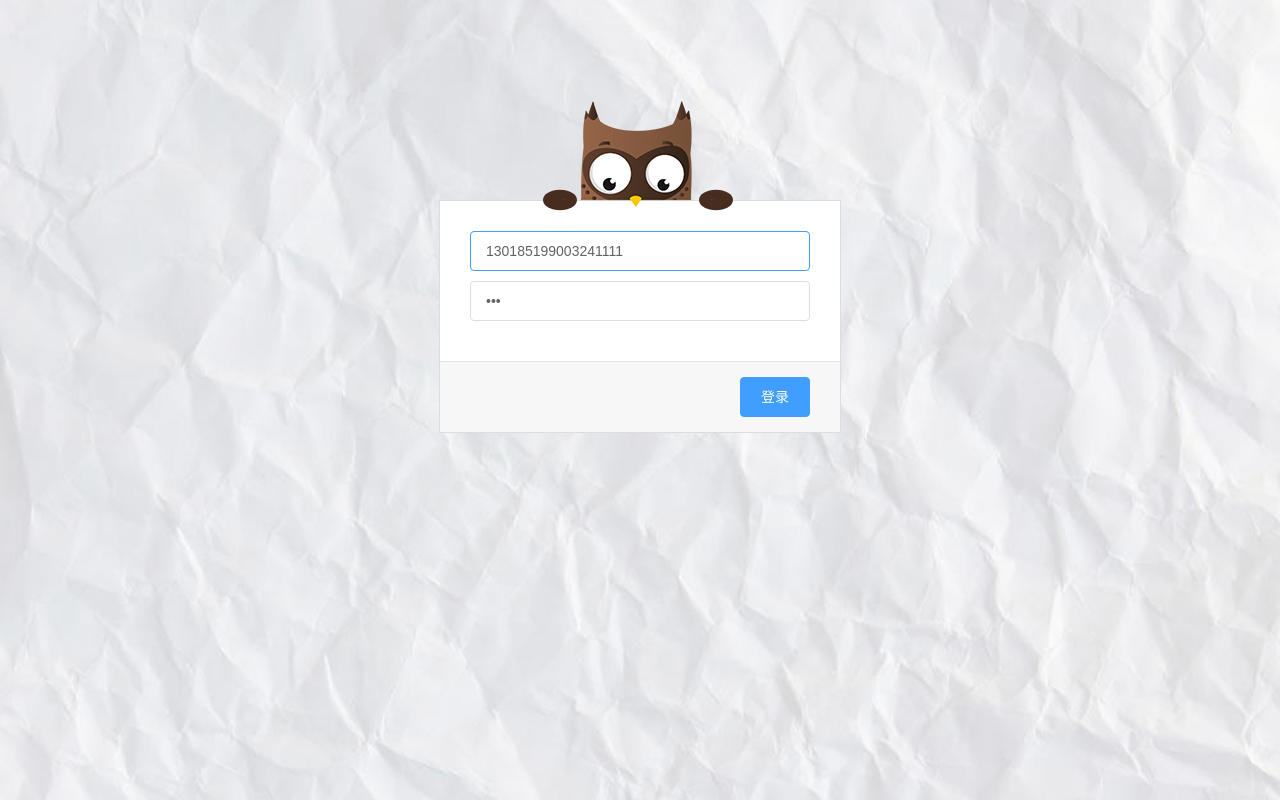
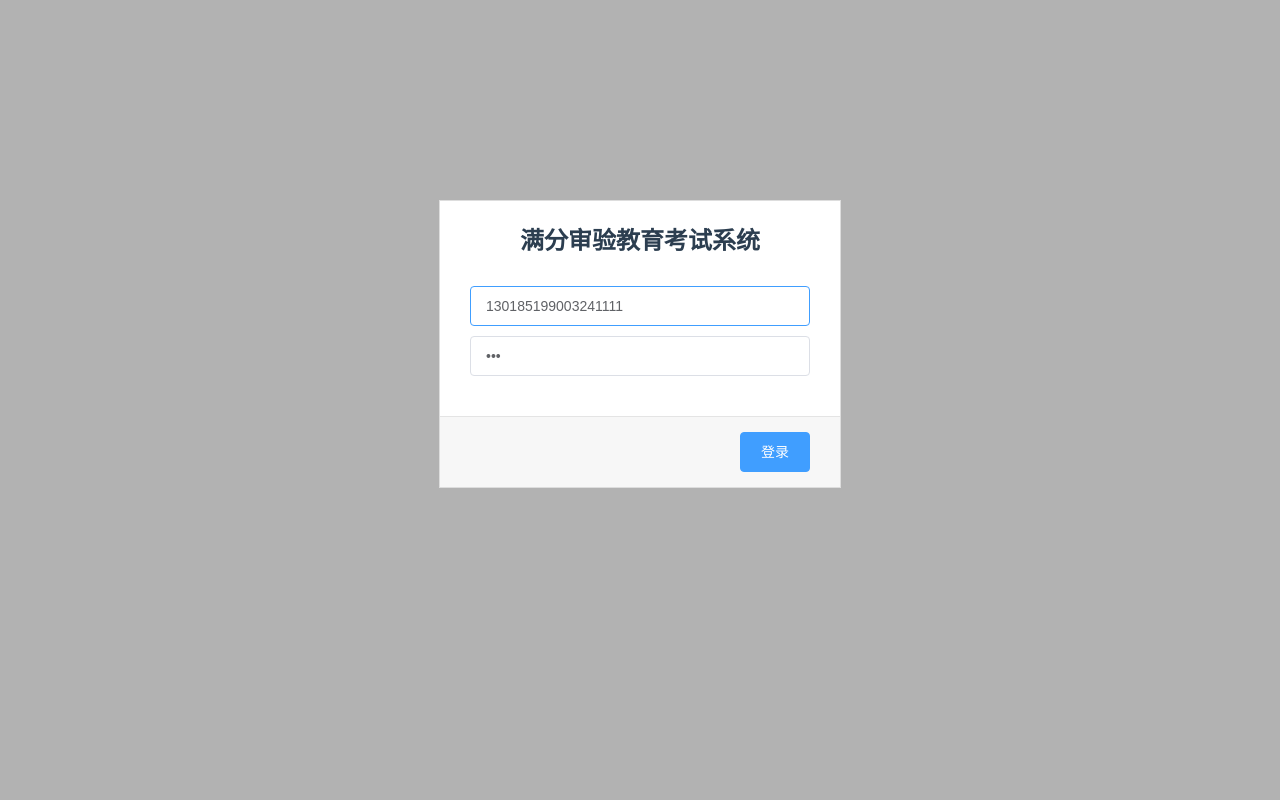
Before and after one commit to PetiteBoy/exam-h5, a Vue app: page / in a window 1280 px wide. Built offline with nearby package versions, Linux system fonts and the light colour scheme.

Commit message:
视频alert

```diff
--- a/src/components/Examine/Examine/Examine.vue
+++ b/src/components/Examine/Examine/Examine.vue
@@ -178,7 +178,7 @@ export default {
         video.src = window.URL.createObjectURL(stream)
         video.play()
       }, function (error) {
-        alert(error.name || error)
+        console.log(error.name || error)
       })
     },
     bindCapture () {
--- a/src/components/Examine/Video/Info.vue
+++ b/src/components/Examine/Video/Info.vue
@@ -104,7 +104,7 @@ export default {
         video.src = window.URL.createObjectURL(stream)
         video.play()
       }, function (error) {
-        alert(error.name || error)
+        console.log(error.name || error)
       })
     },
     mediaTools (res) {
--- a/src/components/Login.vue
+++ b/src/components/Login.vue
@@ -3,14 +3,7 @@
     <div class="wrapper">
       <div class="login">
         <div class="loginform">
-          <div id="owl-login" :class="{'password': passwordStatus}">
-            <div class="hand"></div>
-            <div class="hand hand-r"></div>
-            <div class="arms">
-              <div class="arm"></div>
-              <div class="arm arm-r"></div>
-            </div>
-          </div>
+          <div class="title">满分审验教育考试系统</div>
           <div class="pad">
             <div class="control-group">
               <div class="controls">
@@ -101,13 +94,19 @@ export default {
 <!-- Add "scoped" attribute to limit CSS to this component only -->
 
 <style scoped>
+  .title {
+    padding-top: 20px;
+    font-size: 24px;
+    font-weight: bold;
+  }
+
   #login {
     position: fixed;
     top: 0;
     right: 0;
     bottom: 0;
     left: 0;
-    background: url('../assets/login.jpg') no-repeat;
+    background: rgba(0, 0, 0, .3);
     background-size: cover;
   }
 
```
Also changed, not shown: 11 other files (tests, documents, lock files or other folders).
